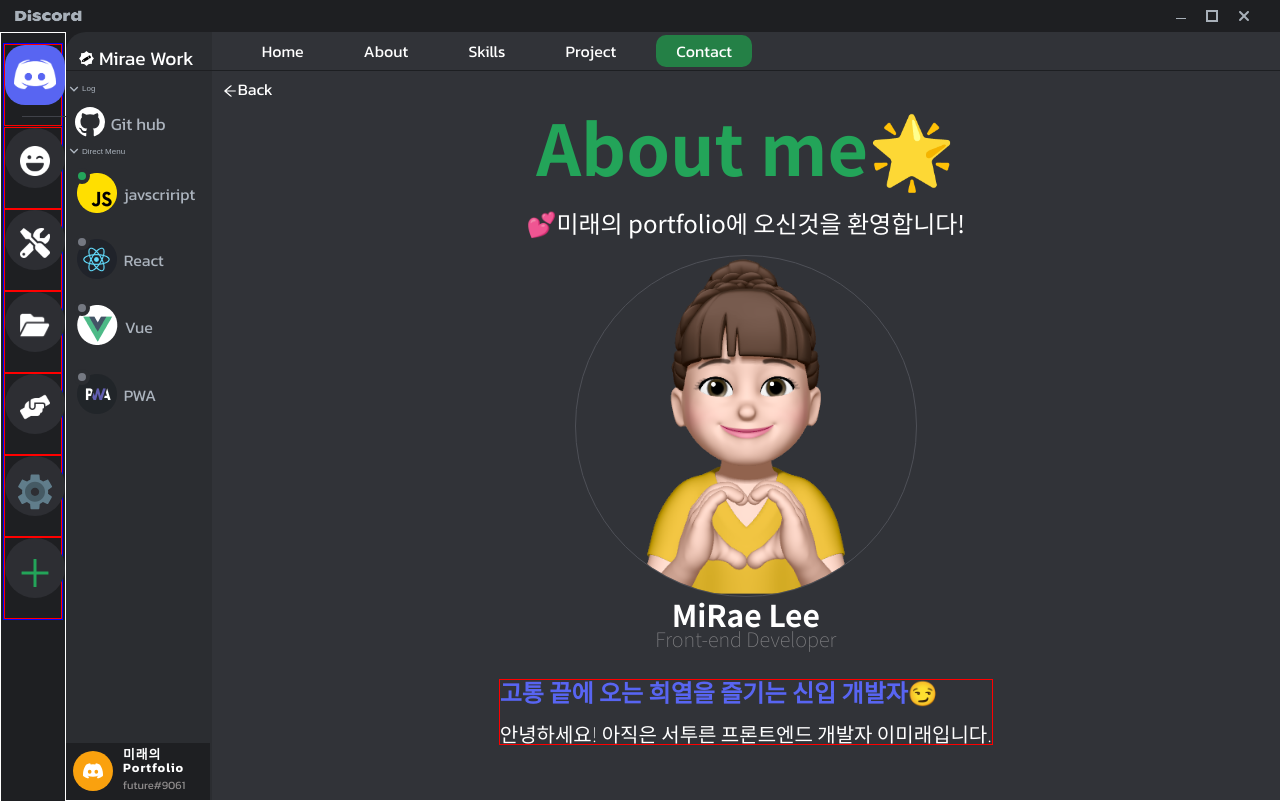
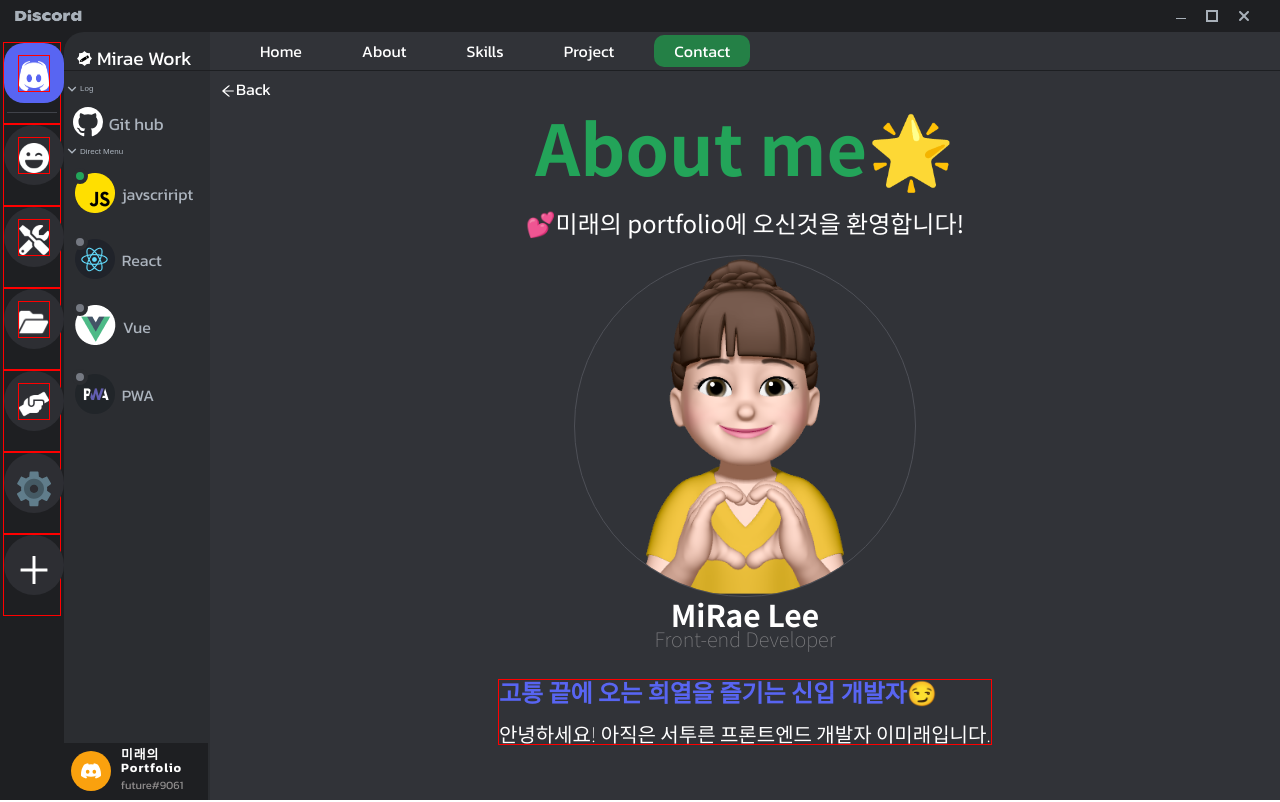
Before and after one commit to future9061/Discord-portfolio, a React (Create React App) app: page /about in a window 1280 px wide. Built offline with nearby package versions, Linux system fonts and the light colour scheme; a web font is replaced by a local one.

Commit message:
Add files via upload

```diff
--- a/src/components/SideTab.jsx
+++ b/src/components/SideTab.jsx
@@ -24,7 +24,6 @@ function SideTab() {
             src={`${process.env.PUBLIC_URL}/img/logo white img.png`}
             text="Home"
             name="first"
-            imgStyle={{ transform: "scale(1.4)" }}
           />
         </Link>
 
--- a/src/components/SideTab.module.css
+++ b/src/components/SideTab.module.css
@@ -3,7 +3,6 @@
   height: 100%;
   text-align: center;
   background-color: #1e1f22;
-  border: 1px solid white;
 }
 
 .side_tab ul {
@@ -12,15 +11,17 @@
   display: inline-block;
   width: 90%;
   text-align: center;
-  border: 1px solid blue;
+  position: relative;
 }
 
 .side_tab ul li {
+  border: 1px solid red;
   position: relative;
-  border: 1px solid red;
 }
 
-.side_tab li > div {
+.side_tab li > article,
+.fixedStyle li > nav,
+.icon {
   width: 60px;
   height: 60px;
   display: flex;
@@ -31,39 +32,69 @@
   transition: 0.2s;
 }
 
-.side_tab li:not(.first) > div {
+.fixedStyle > nav div {
+  width: 60px;
+  height: 60px;
+  flex-shrink: 0;
+  flex-grow: 1;
+}
+
+.side_tab li:not(.first) > article,
+.icon {
   background-color: #2d2e33;
 }
 
-.first > div {
+li:not(.first) > nav {
+  background-color: #23a459;
+}
+
+.first > article {
   background-color: #5865f2;
   border-radius: 20px;
 }
-.first > div:hover {
+
+.first > nav {
+  border-radius: 50%;
+  background-color: #5865f2;
+}
+
+.first > article:hover {
   border-radius: 50%;
 }
 
-.side_tab li:not(.first) > div {
+.side_tab li:not(.first) > article,
+.icon {
   border-radius: 50%;
+  color: white;
 }
 
-.side_tab li img {
+.side_tab li:not(.first) > nav {
+  border-radius: 20px;
+}
+
+.side_tab li article img,
+.side_tab li nav img {
   width: 30px;
+  height: 30px;
   transform: translateY(5px);
 }
 
 .side_tab ul > div {
   width: 50px;
   height: 1px;
-  transform: translate(18px, -10px);
+  position: absolute;
+  top: 70px;
+  left: calc(50% - 25px);
   background-color: #404249;
 }
 
-.side_tab li:not(.first) div:hover {
+.side_tab li:not(.first) article:hover,
+.icon:hover {
   background-color: #23a459;
   border-radius: 20px;
 }
 
+/*하얀색 박스*/
 .side_tab li span {
   display: block;
   width: 0px;
@@ -79,6 +110,21 @@
   top: 30%;
   opacity: 0;
   transition: 0.5s;
+}
+
+.fixedStyle section {
+  display: block;
+  width: 0px;
+  height: 5px;
+  border-left: 5px solid white;
+  border-top: 1.5px solid transparent;
+  border-bottom: 1.5px solid transparent;
+  border-top-right-radius: 2px;
+  border-bottom-right-radius: 2px;
+  position: absolute;
+  left: -5px;
+  top: 30%;
+  transform: scale(2, 7);
 }
 
 .side_tab li:hover span {
@@ -106,15 +152,6 @@
   transform: scale(1);
 }
 
-.icon {
-  color: #23a459;
-}
-
-.icon:hover {
-  background-color: #23a459;
-  color: #fff;
-}
-
 /*다크모드*/
 
 .dark {
@@ -124,31 +161,3 @@
 .dark li:not(.first) > div {
   background-color: #303757;
 }
-
-/*클릭*/
-.fixedStyle {
-}
-
-.fixedStyle section {
-  display: block;
-  width: 0px;
-  height: 5px;
-  border-left: 5px solid white;
-  border-top: 1.5px solid transparent;
-  border-bottom: 1.5px solid transparent;
-  border-top-right-radius: 2px;
-  border-bottom-right-radius: 2px;
-  position: absolute;
-  left: -5px;
-  top: 30%;
-  transform: scale(2, 7);
-}
-
-.fixedStyle div {
-  border-radius: 20px;
-}
-
-.fixedStyle section img {
-  width: 30px;
-  height: 30px;
-}
--- a/src/components/li/Circle.jsx
+++ b/src/components/li/Circle.jsx
@@ -1,7 +1,7 @@
 import React from "react";
 import classes from "../SideTab.module.css";
 
-export function Circle({ src, text, onClick, action, imgStyle, name }) {
+export function Circle({ src, text, onClick, action, name }) {
   return (
     <li
       className={`${action === text ? classes.fixedStyle : ""} ${
@@ -9,12 +9,22 @@ export function Circle({ src, text, onClick, action, imgStyle, name }) {
       }`}
       onClick={onClick}
     >
-      {action !== text ? <span></span> : <section></section>}
-      <div>
-        <div>
-          <img src={src} alt="sidetab" style={imgStyle} />
-        </div>
-      </div>
+      {action === text ? <section></section> : <span></span>}
+
+      {action === text ? (
+        <nav className={classes.width}>
+          <div>
+            <img src={src} alt="sidetab" />
+          </div>
+        </nav>
+      ) : (
+        <article>
+          <li>
+            <img src={src} alt="sidetab" />
+          </li>
+        </article>
+      )}
+
       <p>{text}</p>
     </li>
   );
--- a/src/store/Context.js
+++ b/src/store/Context.js
@@ -13,7 +13,6 @@ const ThemeProvider = ({ children }) => {
     } else {
       window.localStorage.setItem("theme", "dark");
     }
-    console.log("chooseTheme", themeMode);
   }, [themeMode]);
 
   return (
```
Also changed, not shown: public/index.html (line endings or trailing spaces).
